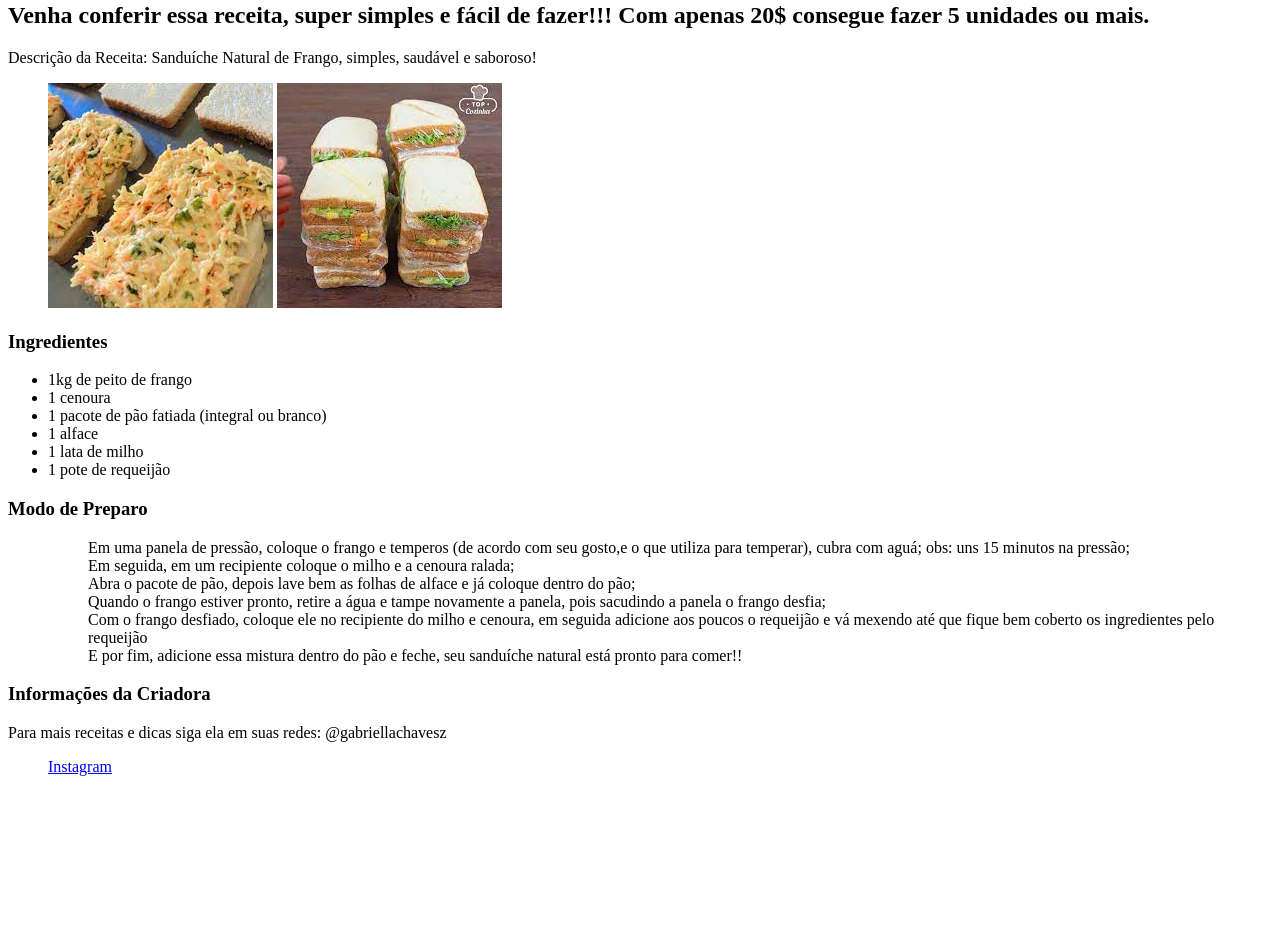
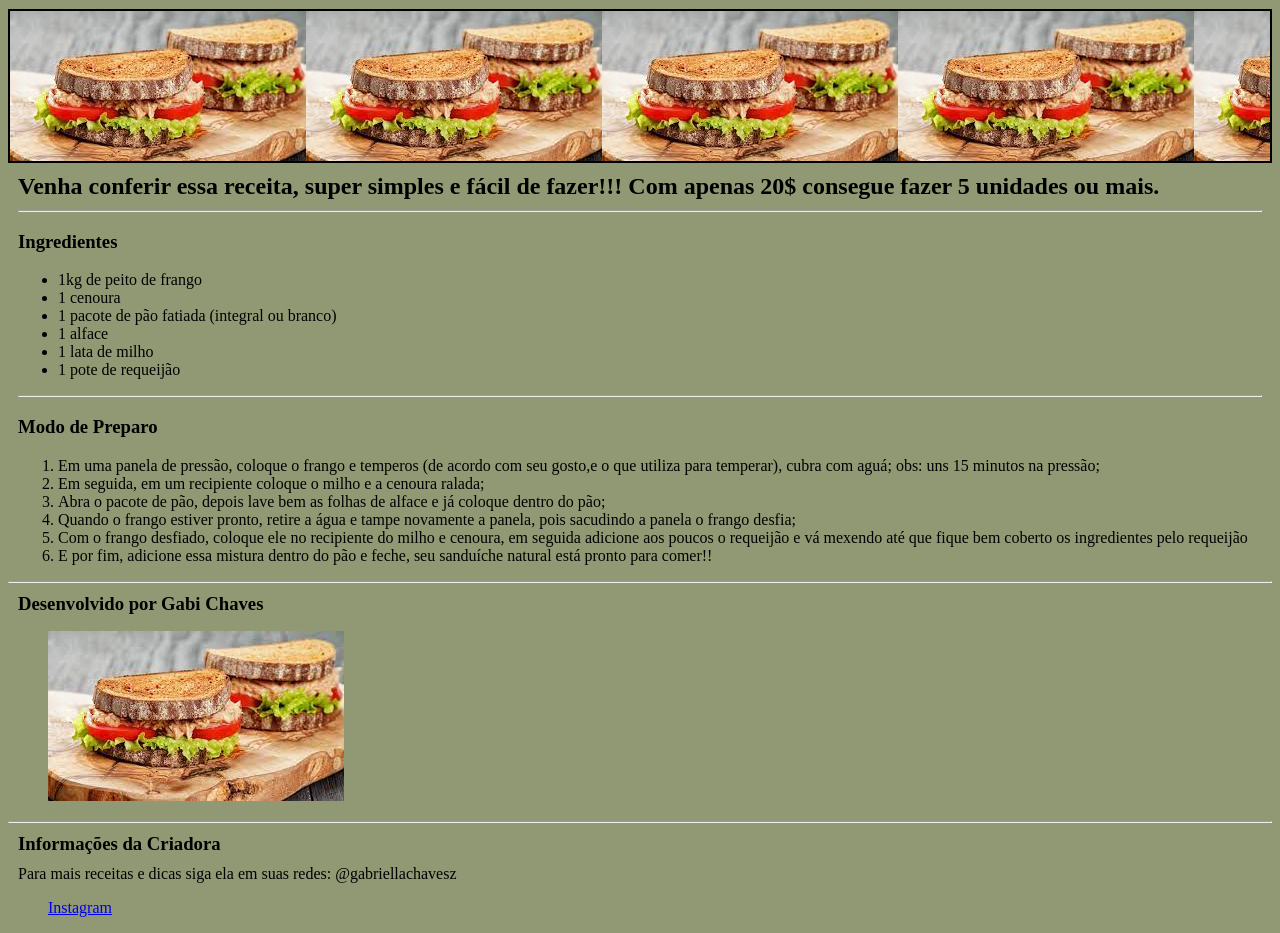
Before and after one commit to ChavesGabriella/Atividade-aula01-web-receitas, a plain HTML site: page index.html in a window 1280 px wide. Shown: the part 78-1011 px from the top of the page. Before the commit the page ends 870 px from the top, so only its background shows below. Drawn offline with Linux system fonts and the light colour scheme.

Commit message:
estilização, class, bordas, margin

```diff
--- /dev/null
+++ b/css/style.css
@@ -0,0 +1,48 @@
+.imagem-fundo{
+    background-image: url(../img/sanduiche.jpg);
+    height: 150px;
+    display: block;
+    margin: auto;
+    border:2px solid black;
+
+}
+.titulo{
+    color: black;
+    font-family: sans-serif;
+    font-size: 35px;
+    text-align: center;
+}
+
+*{
+    background-color: #919974;
+}
+
+.secao{
+    margin: 10px;
+    border: 10px;
+}
+
+.secaomodo{
+    margin: 10px;
+    border: 10px;
+}
+
+.subtitulo{
+    margin: 10px;
+    border: 10px;
+}
+
+.desenvolvido{
+    margin: 10px;
+    border: 10px;
+}
+
+.informacoes{
+    margin: 10px;
+    border: 10px;
+}
+
+#paragrafo{
+    margin: 10px;
+    border: 10px;
+}
--- a/index.html
+++ b/index.html
@@ -4,22 +4,20 @@
     <meta charset="UTF-8">
     <meta http-equiv="X-UA-Compatible" content="IE=edge">
     <meta name="viewport" content="width=device-width, initial-scale=1.0">
+
+    <link rel="stylesheet" href="./css/style.css">
+    <!--comentario-->
     <title>Página de Receita TADS22</title>
 </head>
 <body>
     <header>
-        <h1>Sanduíche Natural de Frango</h1>
-        <h2>Venha conferir essa receita, super simples e fácil de fazer!!! Com apenas 20$ consegue fazer 5 unidades ou mais.</h2>
+        <h1 class="titulo">Sanduíche Natural de Frango</h1>
+        <div class="imagem-fundo"></div>
+        <h2 class="subtitulo">Venha conferir essa receita, super simples e fácil de fazer!!! Com apenas 20$ consegue fazer 5 unidades ou mais.</h2>
     </header>
-    <main>
-        <p>Descrição da Receita: Sanduíche Natural de Frango, simples, saudável e saboroso!</p>
-        <figure>
-            <img src="img/sanduiche2.jpg" alt="Sanduíche com muito recheio" >
-            <img src="img/ssanduiche 3.jpg" alt="Várias unidades de sanduíche">
-        </figure>
-    </main>
-    <section>
-        <h3>Ingredientes</h3>
+    <section class="secao">
+        <hr>
+        <h3 class="ingredientes">Ingredientes</h3>
         <ul>
             <li>1kg de peito de frango</li>
             <li>1 cenoura</li>
@@ -29,24 +27,33 @@
             <li>1 pote de requeijão</li>
         </ul>
     </section>
-    <section>
-        <h3>Modo de Preparo</h3>
+    <section class="secaomodo">
+        <hr>
+        <h3 class="mododepreparo">Modo de Preparo</h3>
         <ol>
-            <ul>Em uma panela de pressão, coloque o frango e temperos (de acordo com seu gosto,e o que utiliza para temperar), cubra com aguá;
+            <li>Em uma panela de pressão, coloque o frango e temperos (de acordo com seu gosto,e o que utiliza para temperar), cubra com aguá;
                 obs: uns 15 minutos na pressão;
-            </ul>
-            <ul>Em seguida, em um recipiente coloque o milho e a cenoura ralada;</ul>
-            <ul>Abra o pacote de pão, depois lave bem as folhas de alface e já coloque dentro do pão;</ul>
-            <ul>Quando o frango estiver pronto, retire a água e tampe novamente a panela, pois sacudindo a panela o frango desfia;</ul>
-            <ul>Com o frango desfiado, coloque ele no recipiente do milho e cenoura, em seguida adicione aos poucos o requeijão e vá mexendo até que
+            </li>
+            <li>Em seguida, em um recipiente coloque o milho e a cenoura ralada;</li>
+            <li>Abra o pacote de pão, depois lave bem as folhas de alface e já coloque dentro do pão;</li>
+            <li>Quando o frango estiver pronto, retire a água e tampe novamente a panela, pois sacudindo a panela o frango desfia;</li>
+            <li>Com o frango desfiado, coloque ele no recipiente do milho e cenoura, em seguida adicione aos poucos o requeijão e vá mexendo até que
                 fique bem coberto os ingredientes pelo requeijão
-            </ul>
-            <ul>E por fim, adicione essa mistura dentro do pão e feche, seu sanduíche natural está pronto para comer!!</ul>
+            </li>
+            <li>E por fim, adicione essa mistura dentro do pão e feche, seu sanduíche natural está pronto para comer!!</li>
         </ol>
     </section>
+    <main>
+        <hr>
+        <h3 class="desenvolvido">Desenvolvido por Gabi Chaves</h3>
+        <figure>
+            <img src="img/sanduiche.jpg" alt="sanduiche pronto">
+        </figure>
+    </main>
     <footer>
-        <h3>Informações da Criadora</h3>
-        <p>Para mais receitas e dicas siga ela em suas redes: @gabriellachavesz</p>
+        <hr>
+        <h3 class="informacoes">Informações da Criadora</h3>
+        <p id="paragrafo">Para mais receitas e dicas siga ela em suas redes: @gabriellachavesz</p>
         <ul>
             <a href="https://www.instagram.com/">Instagram</a>
         </ul>
```
Also changed, not shown: img/sanduiche2.jpg (deleted), img/ssanduiche 3.jpg (deleted).
